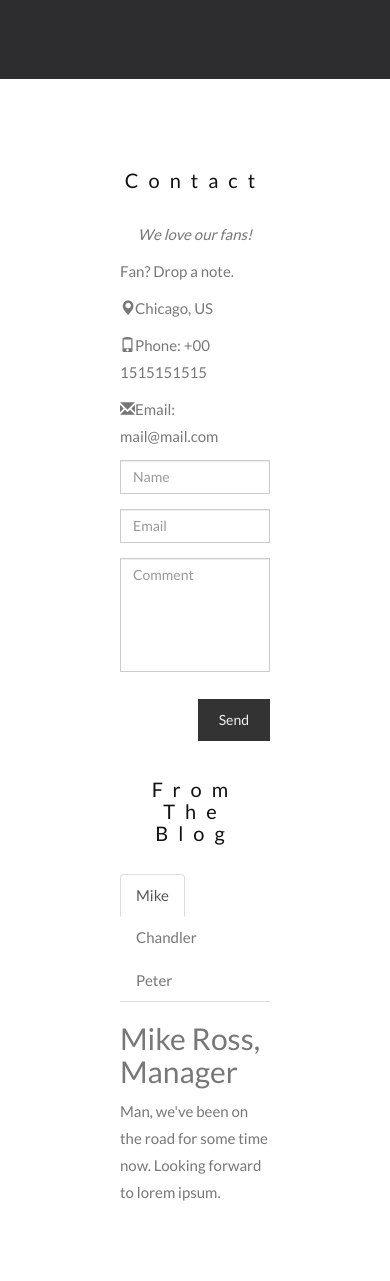
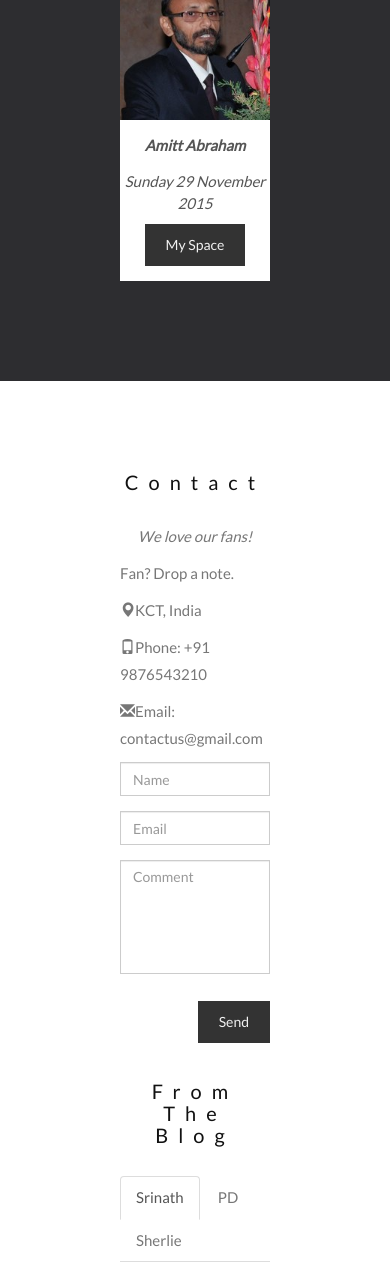
Before and after one commit to PRIYA-18-BALAN/MindEducation, a Django app: page / in a window 390 px wide, after a click that opens the changed part. Shown: the part 3710-4991 px from the top of the page. Run offline with Django 3.2, Linux system fonts and the light colour scheme; some libraries are stand-ins or nearby versions.

Commit message:
UI Changes

```diff
--- a/users/static/theme/js/contactform.js
+++ b/users/static/theme/js/contactform.js
@@ -80,7 +80,7 @@ jQuery(document).ready(function($) {
         else var str = $(this).serialize();
             $.ajax({
                 type: "POST",
-                url: "contactform/contactform.php",
+                url: "/contact",
                 data: str,
                 success: function(msg){
                    // alert(msg);
--- a/users/templates/users/base.html
+++ b/users/templates/users/base.html
@@ -207,27 +207,27 @@
     <!-- Wrapper for slides -->
     <div class="carousel-inner" role="listbox">
       <div class="item active">
-        <img src="https://www.w3schools.com/bootstrap/la.jpg" alt="New York" width="1200" height="700">
-        <div class="carousel-caption">
-          <h3>New York</h3>
-          <p>The atmosphere in New York is lorem ipsum.</p>
-        </div>
+        <img src="{% static 'theme/img/first_slider.jpg' %}" alt="New York" width="1200" height="700">
+{#        <div class="carousel-caption">#}
+{#          <h3>New York</h3>#}
+{#          <p>The atmosphere in New York is lorem ipsum.</p>#}
+{#        </div>#}
       </div>
 
       <div class="item">
-        <img src="https://www.w3schools.com/bootstrap/chicago.jpg" alt="Chicago" width="1200" height="700">
-        <div class="carousel-caption">
-          <h3>Chicago</h3>
-          <p>Thank you, Chicago - A night we won't forget.</p>
-        </div>
+        <img src="{% static 'theme/img/second_slider.jpg' %}" alt="Chicago" width="1200" height="700">
+{#        <div class="carousel-caption">#}
+{#          <h3>Chicago</h3>#}
+{#          <p>Thank you, Chicago - A night we won't forget.</p>#}
+{#        </div>#}
       </div>
 
       <div class="item">
-        <img src="https://www.w3schools.com/bootstrap/ny.jpg" alt="Los Angeles" width="1200" height="700">
-        <div class="carousel-caption">
-          <h3>LA</h3>
-          <p>Even though the traffic was a mess, we had the best time playing at Venice Beach!</p>
-        </div>
+        <img src="{% static 'theme/img/third_slider.jpg' %}" alt="Los Angeles" width="1200" height="700">
+{#        <div class="carousel-caption">#}
+{#          <h3>LA</h3>#}
+{#          <p>Even though the traffic was a mess, we had the best time playing at Venice Beach!</p>#}
+{#        </div>#}
       </div>
     </div>
 
@@ -244,42 +244,64 @@
 
 <!-- Container (The Band Section) -->
 <div id="band" class="container text-center">
-  <h3>THE BAND</h3>
-  <p><em>We love music!</em></p>
-  <p>We have created a fictional band website. Lorem ipsum dolor sit amet, consectetur adipiscing elit, sed do eiusmod tempor incididunt ut labore et dolore magna aliqua. Ut enim ad minim veniam, quis nostrud exercitation ullamco laboris nisi ut aliquip ex ea commodo consequat. Duis aute irure dolor in reprehenderit in voluptate velit esse cillum dolore eu fugiat nulla pariatur. Excepteur sint occaecat cupidatat non proident, sunt in culpa qui officia deserunt mollit anim id est laborum consectetur adipiscing elit, sed do eiusmod tempor incididunt ut labore et dolore magna aliqua. Ut enim ad minim veniam, quis nostrud exercitation ullamco laboris nisi ut aliquip ex ea commodo consequat.</p>
+  <h3>ACME</h3>
+  <p><em>The point of perfection, success</em></p>
+  <p>You have not only a profound understanding of human nature,but also you have the know - how to transform it. You are perfect master. How is it that western and eastren psychologist are not recognising you ? ASK YOURSELF !!! Religions have been behaving with people and science in a crude ,primitive ,superstitious , illogical ,violent way. And because of science went on succeeding inspite the opposition of the religion , the religion lost their credit , presitge and science became the rightfull search for the truth. And in such an atmosphere , PYSCHOLOGY was born!!!! </p>
   <br>
   <div class="row">
     <div class="col-sm-4">
-      <p class="text-center"><strong>Name</strong></p><br>
+      <p class="text-center"><strong>Srinath</strong></p><br>
       <a href="#demo" data-toggle="collapse">
-        <img src="https://www.w3schools.com/bootstrap/bandmember.jpg" class="img-circle person" alt="Random Name" width="255" height="255">
+        <img src="{% static 'theme/img/srinath.png' %}" class="img-circle person" alt="Random Name" width="255" height="255">
       </a>
       <div id="demo" class="collapse">
-        <p>Guitarist and Lead Vocalist</p>
-        <p>Loves long walks on the beach</p>
-        <p>Member since 1988</p>
+        <p>Developer</p>
+        <p>Coding is everything</p>
+        <p>Member since 2018</p>
       </div>
     </div>
     <div class="col-sm-4">
-      <p class="text-center"><strong>Name</strong></p><br>
-      <a href="#demo2" data-toggle="collapse">
-        <img src="https://www.w3schools.com/bootstrap/bandmember.jpg" class="img-circle person" alt="Random Name" width="255" height="255">
+      <p class="text-center"><strong>PD</strong></p><br>
+      <a href="#demo" data-toggle="collapse">
+        <img src="{% static 'theme/img/priya.png' %}" class="img-circle person" alt="Random Name" width="255" height="255">
       </a>
-      <div id="demo2" class="collapse">
-        <p>Drummer</p>
-        <p>Loves drummin'</p>
-        <p>Member since 1988</p>
+      <div id="demo" class="collapse">
+        <p>Researcher</p>
+        <p>Laugh Live Love</p>
+        <p>Member since 2018</p>
       </div>
     </div>
     <div class="col-sm-4">
-      <p class="text-center"><strong>Name</strong></p><br>
+      <p class="text-center"><strong>Sherlie</strong></p><br>
+      <a href="#demo" data-toggle="collapse">
+        <img src="{% static 'theme/img/sherlie.png' %}" class="img-circle person" alt="Random Name" width="255" height="255">
+      </a>
+      <div id="demo" class="collapse">
+        <p>Content Writing</p>
+        <p>Love people around you</p>
+        <p>Member since 2018</p>
+      </div>
+    </div>
+    <div class="col-sm-4">
+      <p class="text-center"><strong>Prrithivi</strong></p><br>
+      <a href="#demo2" data-toggle="collapse">
+        <img src="{% static 'theme/img/prithvi.png' %}" class="img-circle person" alt="Random Name" width="255" height="255">
+      </a>
+      <div id="demo2" class="collapse">
+        <p>Designer</p>
+        <p>Stay Crazy</p>
+        <p>Member since 2018</p>
+      </div>
+    </div>
+    <div class="col-sm-4">
+      <p class="text-center"><strong>Varnessha</strong></p><br>
       <a href="#demo3" data-toggle="collapse">
-        <img src="https://www.w3schools.com/bootstrap/bandmember.jpg" class="img-circle person" alt="Random Name" width="255" height="255">
+        <img src="{% static 'theme/img/varnisha.png' %}" class="img-circle person" alt="Random Name" width="255" height="255">
       </a>
       <div id="demo3" class="collapse">
-        <p>Bass player</p>
-        <p>Loves math</p>
-        <p>Member since 2005</p>
+        <p>Analyser</p>
+        <p>Feel the good always</p>
+        <p>Member since 2018</p>
       </div>
     </div>
   </div>
@@ -288,37 +310,37 @@
 <!-- Container (TOUR Section) -->
 <div id="tour" class="bg-1">
   <div class="container">
-    <h3 class="text-center">TOUR DATES</h3>
-    <p class="text-center">Lorem ipsum we'll play you some music.<br> Remember to book your tickets!</p>
+    <h3 class="text-center">Going Live</h3>
+    <p class="text-center">Mark the dates.<br> Going Live with these personality</p>
     <ul class="list-group">
-      <li class="list-group-item">September <span class="label label-danger">Sold Out!</span></li>
-      <li class="list-group-item">October <span class="label label-danger">Sold Out!</span></li>
-      <li class="list-group-item">November <span class="badge">3</span></li>
+      <li class="list-group-item">September <span class="label label-danger"> @8.00 pm</span></li>
+      <li class="list-group-item">October <span class="label label-danger">@7.30 pm</span></li>
+      <li class="list-group-item">November <span class="badge">@6.00 pm</span></li>
     </ul>
 
     <div class="row text-center">
       <div class="col-sm-4">
         <div class="thumbnail">
-          <img src="https://www.w3schools.com/bootstrap/paris.jpg" alt="Paris" width="400" height="300">
-          <p><strong>Paris</strong></p>
-          <p>Friday 27 November 2015</p>
-          <button class="btn" data-toggle="modal" data-target="#myModal">Buy Tickets</button>
+            <img src="{% static 'theme/img/jamison.jpg' %}" alt="Paris" width="400" height="300">
+          <p><strong>Kay Redfield Jamison</strong></p>
+          <p>Sataurday 12 November 2018</p>
+          <a href="https://google.com" class="btn btn-primary">Bio</a>
         </div>
       </div>
       <div class="col-sm-4">
         <div class="thumbnail">
-          <img src="https://www.w3schools.com/bootstrap/newyork.jpg" alt="New York" width="400" height="300">
-          <p><strong>New York</strong></p>
+          <img src="{% static 'theme/img/harish_sundar.jpg' %}" alt="New York" width="400" height="300">
+          <p><strong>Harish Sunder</strong></p>
           <p>Saturday 28 November 2015</p>
-          <button class="btn" data-toggle="modal" data-target="#myModal">Buy Tickets</button>
+          <button class="btn" data-toggle="modal" data-target="#myModal">My World</button>
         </div>
       </div>
       <div class="col-sm-4">
         <div class="thumbnail">
-          <img src="https://www.w3schools.com/bootstrap/sanfran.jpg" alt="San Francisco" width="400" height="300">
-          <p><strong>San Francisco</strong></p>
+          <img src="{% static 'theme/img/amit_abraham.jpg' %}" alt="San Francisco" width="400" height="300">
+          <p><strong>Amitt Abraham</strong></p>
           <p>Sunday 29 November 2015</p>
-          <button class="btn" data-toggle="modal" data-target="#myModal">Buy Tickets</button>
+          <button class="btn" data-toggle="modal" data-target="#myModal">My Space</button>
         </div>
       </div>
     </div>
@@ -327,35 +349,6 @@
   <!-- Modal -->
   <div class="modal fade" id="myModal" role="dialog">
     <div class="modal-dialog">
-
-      <!-- Modal content-->
-      <div class="modal-content">
-        <div class="modal-header">
-          <button type="button" class="close" data-dismiss="modal">×</button>
-          <h4><span class="glyphicon glyphicon-lock"></span> Tickets</h4>
-        </div>
-        <div class="modal-body">
-          <form role="form">
-            <div class="form-group">
-              <label for="psw"><span class="glyphicon glyphicon-shopping-cart"></span> Tickets, $23 per person</label>
-              <input type="number" class="form-control" id="psw" placeholder="How many?">
-            </div>
-            <div class="form-group">
-              <label for="usrname"><span class="glyphicon glyphicon-user"></span> Send To</label>
-              <input type="text" class="form-control" id="usrname" placeholder="Enter email">
-            </div>
-              <button type="submit" class="btn btn-block">Pay
-                <span class="glyphicon glyphicon-ok"></span>
-              </button>
-          </form>
-        </div>
-        <div class="modal-footer">
-          <button type="submit" class="btn btn-danger btn-default pull-left" data-dismiss="modal">
-            <span class="glyphicon glyphicon-remove"></span> Cancel
-          </button>
-          <p>Need <a href="#">help?</a></p>
-        </div>
-      </div>
     </div>
   </div>
 </div>
@@ -368,9 +361,9 @@
   <div class="row">
     <div class="col-md-4">
       <p>Fan? Drop a note.</p>
-      <p><span class="glyphicon glyphicon-map-marker"></span>Chicago, US</p>
-      <p><span class="glyphicon glyphicon-phone"></span>Phone: +00 1515151515</p>
-      <p><span class="glyphicon glyphicon-envelope"></span>Email: mail@mail.com</p>
+      <p><span class="glyphicon glyphicon-map-marker"></span>KCT, India</p>
+      <p><span class="glyphicon glyphicon-phone"></span>Phone: +91 9876543210</p>
+      <p><span class="glyphicon glyphicon-envelope"></span>Email: contactus@gmail.com</p>
     </div>
     <div class="col-md-8">
       <div class="row">
@@ -393,23 +386,23 @@
   <br>
   <h3 class="text-center">From The Blog</h3>
   <ul class="nav nav-tabs">
-    <li class="active"><a data-toggle="tab" href="#home">Mike</a></li>
-    <li><a data-toggle="tab" href="#menu1">Chandler</a></li>
-    <li><a data-toggle="tab" href="#menu2">Peter</a></li>
+    <li class="active"><a data-toggle="tab" href="#home">Srinath</a></li>
+    <li><a data-toggle="tab" href="#menu1">PD</a></li>
+    <li><a data-toggle="tab" href="#menu2">Sherlie</a></li>
   </ul>
 
   <div class="tab-content">
     <div id="home" class="tab-pane fade in active">
-      <h2>Mike Ross, Manager</h2>
-      <p>Man, we've been on the road for some time now. Looking forward to lorem ipsum.</p>
+      <h2>Srinath</h2>
+      <p>"The way to develop self-confidence is to do the thing you fear and get a record of successful experiences behind you." </p>
     </div>
     <div id="menu1" class="tab-pane fade">
-      <h2>Chandler Bing, Guitarist</h2>
-      <p>Always a pleasure people! Hope you enjoyed it as much as I did. Could I BE.. any more pleased?</p>
+      <h2>PD</h2>
+      <p>"If you hear a voice within you say 'you cannot paint,' then by all means paint, and that voice will be silenced."</p>
     </div>
     <div id="menu2" class="tab-pane fade">
-      <h2>Peter Griffin, Bass player</h2>
-      <p>I mean, sometimes I enjoy the show, but other times I enjoy other things.</p>
+      <h2>Sherlie</h2>
+      <p>"Always be yourself and have faith in yourself. Do not go out and look for a successful personality and try to duplicate it."</p>
     </div>
   </div>
 </div>
```
Also changed, not shown: db.sqlite3, users/static/theme/img/amit_abraham.jpg (added), users/static/theme/img/first_slider.jpg (added), users/static/theme/img/harish_sundar.jpg (added), users/static/theme/img/jamison.jpg (added), users/static/theme/img/prithvi.png (added), users/static/theme/img/priya.png (added), users/static/theme/img/second_slider.jpg (added), users/static/theme/img/sherlie.png (added), users/static/theme/img/srinath.png (added), users/static/theme/img/third_slider.jpg (added), users/static/theme/img/varnisha.png (added), users/static/theme/prithvi.PNG (added).
